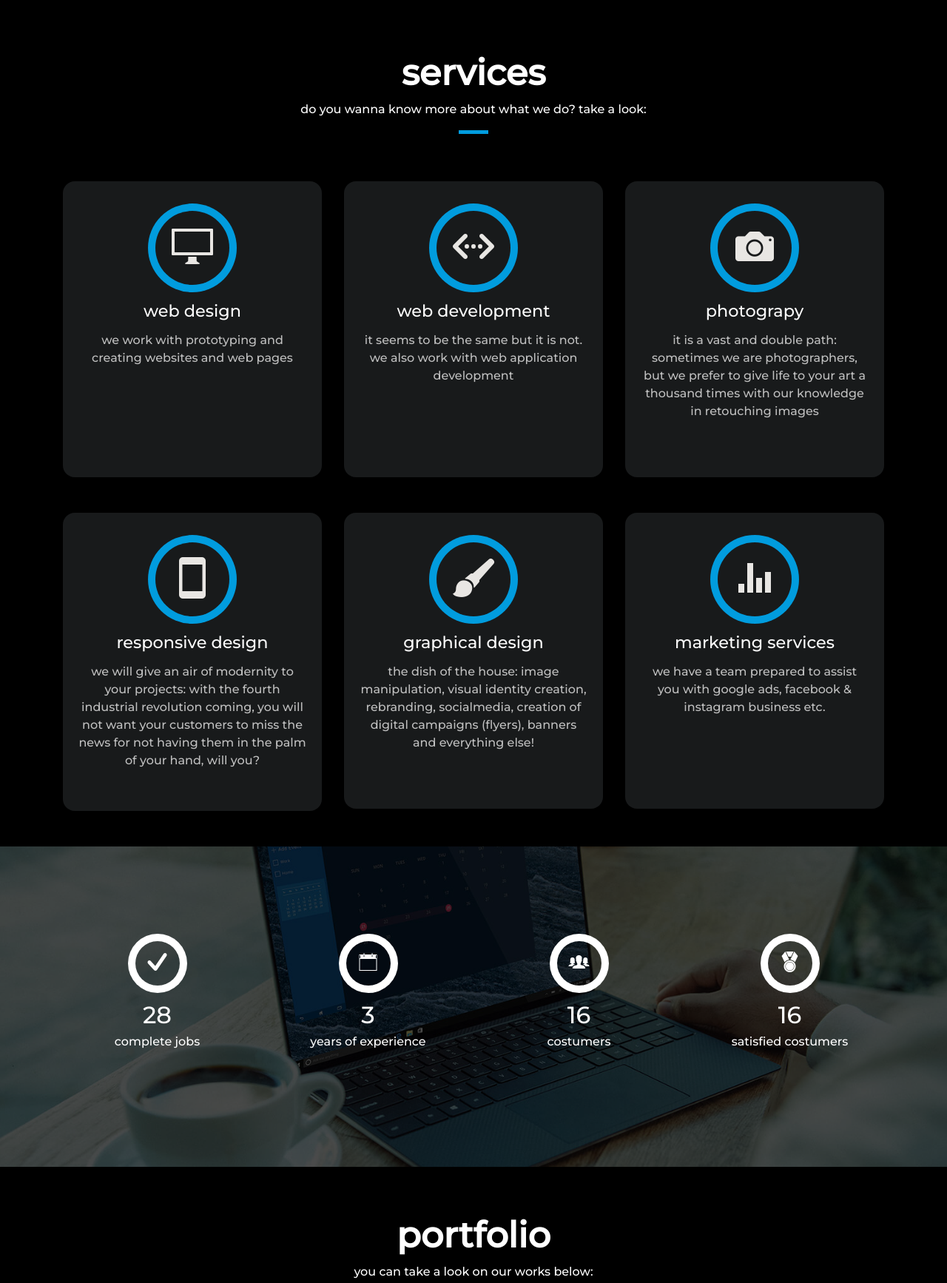
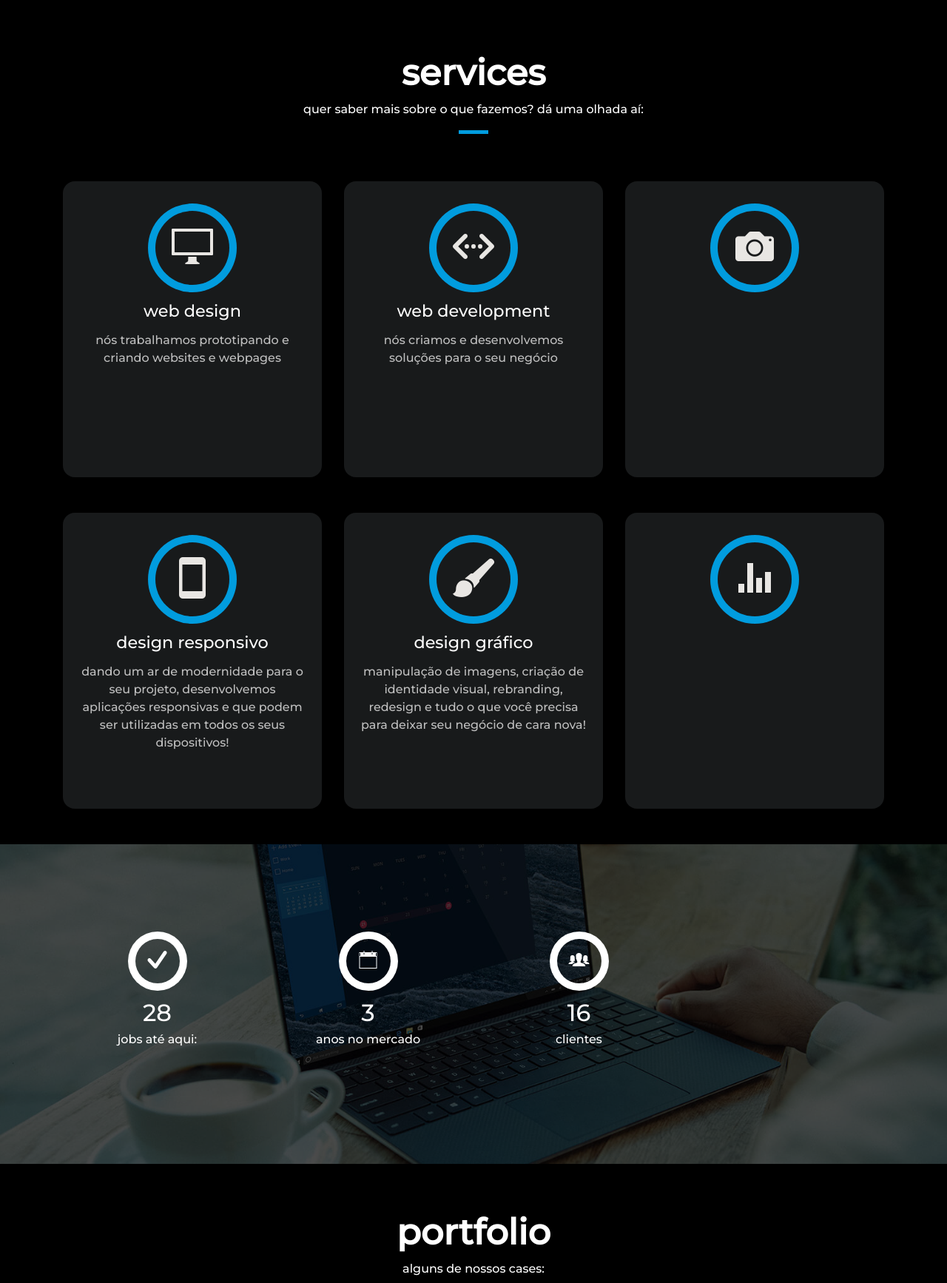
Before and after one commit to victorinknov/confiadesign, a plain HTML site: page index.html in a window 1280 px wide. Shown: the part 802-2536 px from the top of the page at 74% size. Drawn offline with Linux system fonts and the light colour scheme; a script that the page names is missing; files whose address does not match are found by name.

Commit message:
traduzindo

```diff
--- a/index.html
+++ b/index.html
@@ -36,22 +36,22 @@
         <div class="navbar-collapse collapse justify-content-end" id="navbarDefault">
           <ul class="navbar-nav">
             <li class="nav-item">
-              <a class="nav-link js-scroll active" href="#home">home</a>
+              <a class="nav-link js-scroll active" href="#home">inicio</a>
             </li>
             <li class="nav-item">
-              <a class="nav-link js-scroll" href="#service">our services</a>
+              <a class="nav-link js-scroll" href="#service">nossos serviços</a>
             </li>
             <li class="nav-item">
               <a class="nav-link js-scroll" href="#work">portfolio</a>
             </li>
             <li class="nav-item">
-              <a class="nav-link js-scroll" href="#contato">contact</a>
+              <a class="nav-link js-scroll" href="#contato">contato</a>
             </li>
             <li class="nav-item">
-              <a class="nav-link js-scroll" id="langNonActive" href="index.html">PT</a>
+              <a class="nav-link js-scroll" id="langActive" href="index.html">PT</a>
             </li>
             <li class="nav-item">
-              <a class="nav-link js-scroll" id="langActive" href="#">EN</a>
+              <a class="nav-link js-scroll" id="langNonActive" href="#">EN</a>
             </li>
           </ul>
         </div>
@@ -78,7 +78,7 @@
                 services
               </h3>
               <p class="subtitle-a">
-                do you wanna know more about what we do? take a look:
+                quer saber mais sobre o que fazemos? dá uma olhada aí:
               </p>
               <div class="line-mf"></div>
             </div>
@@ -93,7 +93,7 @@
               <div class="service-content">
                 <h2 class="s-title">Web Design</h2>
                 <p class="s-description text-center">
-                    we work with prototyping and creating websites and web pages
+                    nós trabalhamos prototipando e criando websites e webpages
                 </p>
               </div>
             </div>
@@ -106,7 +106,7 @@
               <div class="service-content">
                 <h2 class="s-title">Web Development</h2>
                 <p class="s-description text-center">
-                    it seems to be the same but it is not. we also work with web application development
+                    nós criamos e desenvolvemos soluções para o seu negócio
                 </p>
               </div>
             </div>
@@ -116,12 +116,6 @@
               <div class="service-ico">
                 <span class="ico-circle"><i class="ion-camera"></i></span>
               </div>
-              <div class="service-content">
-                <h2 class="s-title">Photograpy</h2>
-                <p class="s-description text-center">
-                    it is a vast and double path: sometimes we are photographers, but we prefer to give life to your art a thousand times with our knowledge in retouching images
-                </p>
-              </div>
             </div>
           </div>
           <div class="col-md-4">
@@ -130,9 +124,9 @@
                 <span class="ico-circle"><i class="ion-android-phone-portrait"></i></span>
               </div>
               <div class="service-content">
-                <h2 class="s-title">responsive design</h2>
+                <h2 class="s-title">design responsivo</h2>
                 <p class="s-description text-center">
-                    we will give an air of modernity to your projects: with the fourth industrial revolution coming, you will not want your customers to miss the news for not having them in the palm of your hand, will you?
+                    dando um ar de modernidade para o seu projeto, desenvolvemos aplicações responsivas e que podem ser utilizadas em todos os seus dispositivos!
                 </p>
               </div>
             </div>
@@ -143,9 +137,9 @@
                 <span class="ico-circle"><i class="ion-paintbrush"></i></span>
               </div>
               <div class="service-content">
-                <h2 class="s-title">graphical design</h2>
+                <h2 class="s-title">design gráfico</h2>
                 <p class="s-description text-center">
-                   the dish of the house: image manipulation, visual identity creation, rebranding, socialmedia, creation of digital campaigns (flyers), banners and everything else!
+                   manipulação de imagens, criação de identidade visual, rebranding, redesign e tudo o que você precisa para deixar seu negócio de cara nova!
                 </p>
               </div>
             </div>
@@ -154,12 +148,6 @@
             <div class="service-box">
               <div class="service-ico">
                 <span class="ico-circle"><i class="ion-stats-bars"></i></span>
-              </div>
-              <div class="service-content">
-                <h2 class="s-title">Marketing Services</h2>
-                <p class="s-description text-center">
-                    we have a team prepared to assist you with google ads, facebook & instagram business etc.
-                </p>
               </div>
             </div>
           </div>
@@ -177,7 +165,7 @@
               </div>
               <div class="counter-num">
                 <p class="counter">28</p>
-                <span class="counter-text">complete jobs</span>
+                <span class="counter-text">jobs até aqui:</span>
               </div>
             </div>
           </div>
@@ -187,8 +175,8 @@
                 <span class="ico-circle"><i class="ion-ios-calendar-outline"></i></span>
               </div>
               <div class="counter-num">
-                <p class="counter">3</p>
-                <span class="counter-text">years of experience</span>
+                <p class="counter">+3</p>
+                <span class="counter-text">anos no mercado</span>
               </div>
             </div>
           </div>
@@ -199,18 +187,7 @@
               </div>
               <div class="counter-num">
                 <p class="counter">16</p>
-                <span class="counter-text">costumers</span>
-              </div>
-            </div>
-          </div>
-          <div class="col-sm-3 col-lg-3">
-            <div class="counter-box pt-4 pt-md-0">
-              <div class="counter-ico">
-                <span class="ico-circle"><i class="ion-ribbon-a"></i></span>
-              </div>
-              <div class="counter-num">
-                <p class="counter">16</p>
-                <span class="counter-text">satisfied costumers</span>
+                <span class="counter-text">clientes</span>
               </div>
             </div>
           </div>
@@ -226,7 +203,7 @@
                 portfolio
               </h3>
               <p class="subtitle-a">
-                you can take a look on our works below:
+                alguns de nossos cases:
               </p>
               <div class="line-mf"></div>
             </div>
@@ -356,14 +333,14 @@
         <div class="row">
           <div class="col-sm-12 col-md-6">
             <h6>2021</h6>
-            <p class="text-justify"> "If you want something new, you have to stop doing something old." <br> by <spam id="spam_footer">Peter Drucker</spam></p>
+            <p class="text-justify"> "Se você quer algo novo, precisa parar de fazer o velho." <br> por <spam id="spam_footer">Peter Drucker</spam></p>
           </div>
           <div class="col-xs-6 col-md-3">
-            <h6>Made with ❤ by</h6>
+            <h6>Feito com ❤ por</h6>
             <img src="img/essentials/logo-confia.svg" alt="" class="img-footer">
           </div>
           <div class="col-xs-6 col-md-3">
-            <h6>quickly access</h6>
+            <h6>acesso rápido</h6>
             <ul class="footer-links">
               <li><a href="https://www.linkedin.com/in/victor-inknov/">contrate-nos</a></li>
               <li><a href="#">home</a></li>
@@ -375,7 +352,7 @@
       <div class="container">
         <div class="row">
           <div class="col-md-8 col-sm-6 col-xs-12">
-            <p class="copyright-text">Copyright &copy; 2021 <br> All rights reserved by Confia Design.
+            <p class="copyright-text">Copyright &copy; 2021 <br> Todos os direitos reservados por Confia Design.
             </p>
           </div>
           <div class="col-md-4 col-sm-6 col-xs-12">
```
